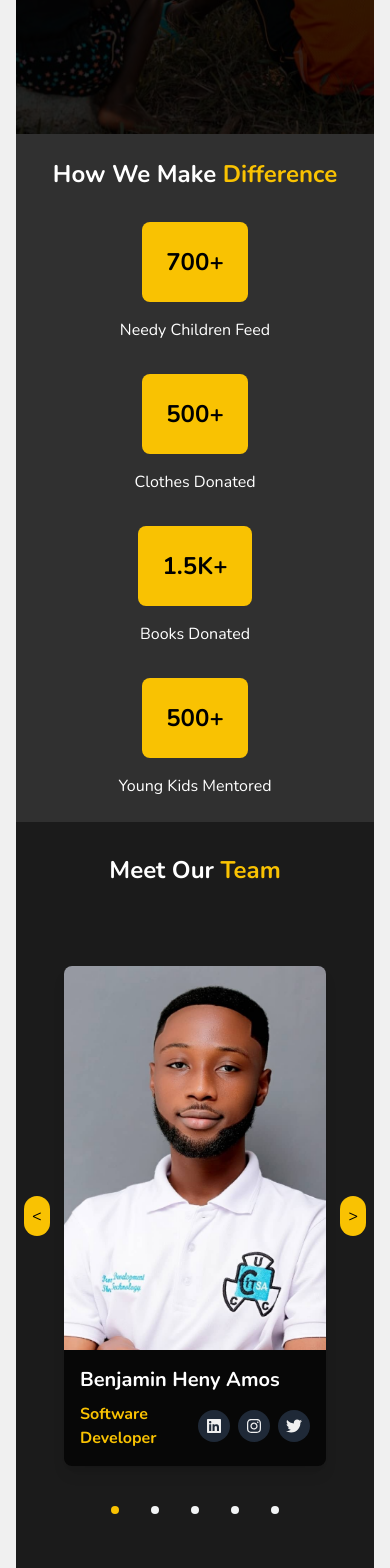
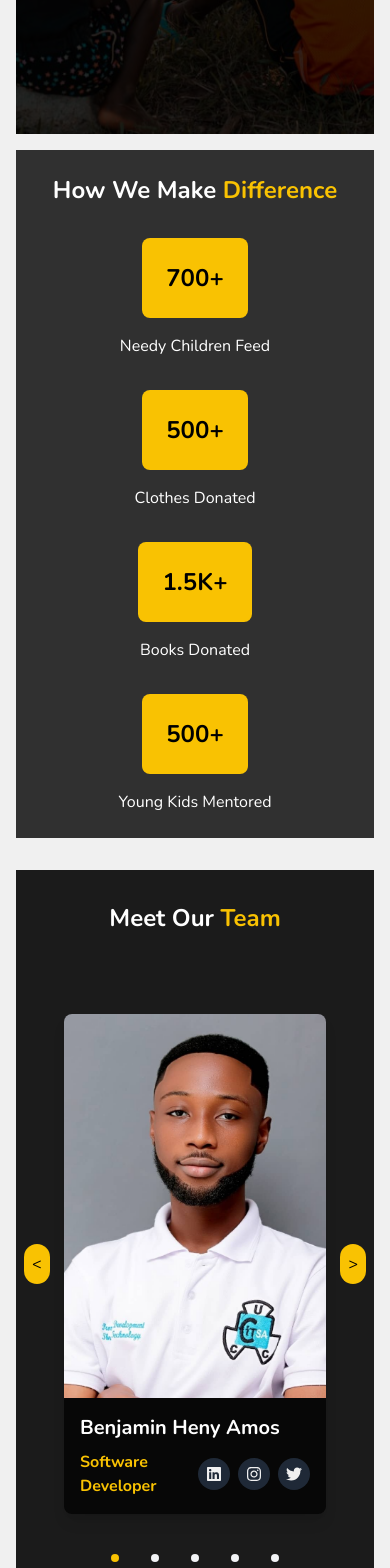
Before and after one commit to henryamos/DelkomFoundation, a React (Vite) app: page / in a window 390 px wide. Shown: the part 4820-6388 px from the top of the page. Built offline with nearby package versions, Linux system fonts and the light colour scheme.

Commit message:
(Fix):Updated the team card and the card

```diff
--- a/src/components/TeamCard.jsx
+++ b/src/components/TeamCard.jsx
@@ -1,4 +1,4 @@
-import React, { useState } from 'react';
+import  { useState } from 'react';
 import { teamData } from './data/data'; // Import your data
 import { FaLinkedin, FaInstagram, FaTwitter } from 'react-icons/fa'; // Import icons from react-icons
 import useWindowWidth from '../hook/useWindowWidth';
@@ -28,7 +28,7 @@ const TeamCard = () => {
   };
 
   return (
-    <div className="relative w-full bg-dark bg-opacity-90 mx-auto py-8">
+    <div className="relative w-full bg-dark mt-8 bg-opacity-90 mx-auto py-8">
       <h2 className="text-2xl font-bold text-center text-white md:text-3xl mb-8">
         Meet Our <span className="text-darkYellow">Team</span>
       </h2>
--- a/src/pages/Home.jsx
+++ b/src/pages/Home.jsx
@@ -42,7 +42,7 @@ export const HomeContent = () => {
           className="w-full h-full bg-cover"
         >
           <div className="flex flex-col items-center justify-center min-h-full font-nunito text-primary bg-dark/75 ">
-            <h1 className="text-[2.5rem] leading-[1.1] font-bold text-center sm:text-3xl md:text-5xl lg:text-[5rem]">
+            <h1 className="text-[2.5rem] leading-[1.1] font-bold text-center sm:text-3xl md:text-5xl lg:text-[3.5rem]">
               Welcome to{" "}
               <span className="text-darkYellow"> DelKom Charity </span>{" "}
               Foundation
--- a/src/pages/ImpactStats.jsx
+++ b/src/pages/ImpactStats.jsx
@@ -2,7 +2,7 @@
 
 const ImpactStats = () => {
   return (
-    <div className="bg-black bg-opacity-80   py-6 md:py-12">
+    <div className="bg-black bg-opacity-80  mt-4 py-6 md:py-14">
       <div className="max-w-6xl mx-auto text-center">
         <h2 className="text-2xl  font-bold text-white md:text-4xl mb-8">
           How We Make <span className="text-darkYellow">Difference</span>
```
